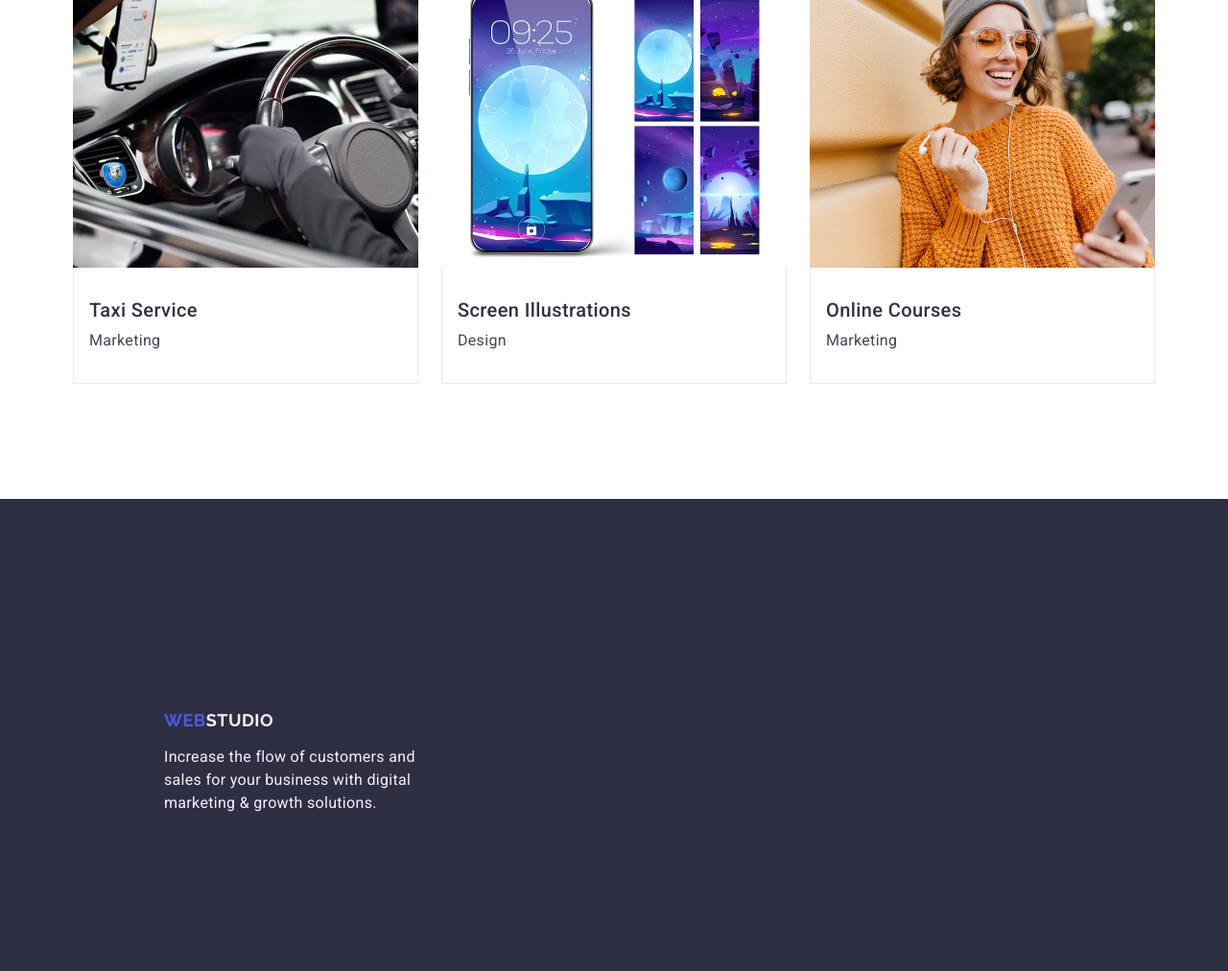
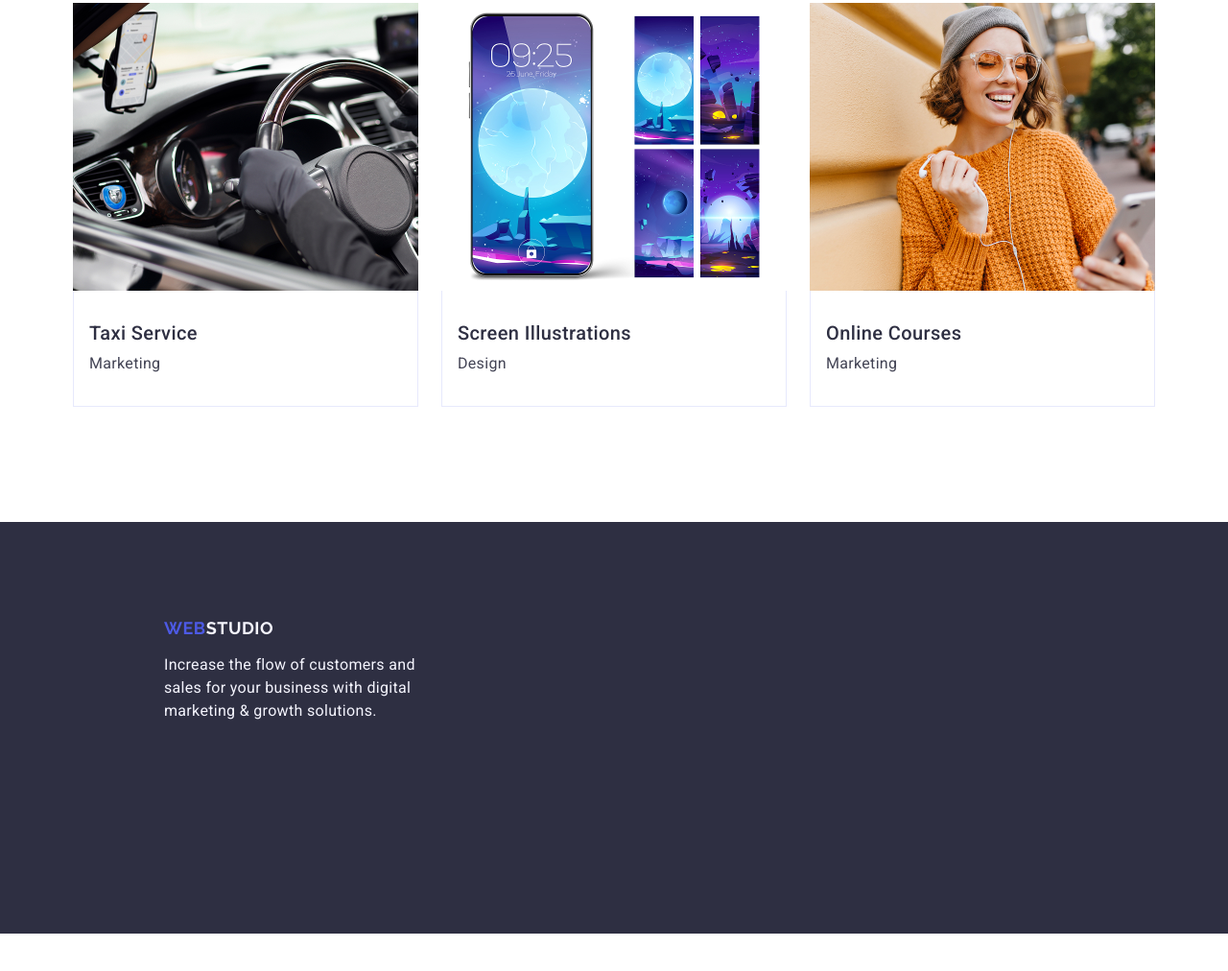
Before and after one commit to polinaPoddubnyak/goit-markup-hw-03, a plain HTML site: page index.html in a window 1280 px wide. Shown: the part 2823-3835 px from the top of the page at 96% size. After the commit the page ends 3796 px from the top, so only its background shows below. Drawn offline with nearby package versions, Linux system fonts and the light colour scheme.

Commit message:
add changes in css file

```diff
--- a/css/styles.css
+++ b/css/styles.css
@@ -259,13 +259,13 @@ section {
   display: flex;
   flex-wrap: wrap;
   gap: 24px;
+  row-gap: 48px;
   list-style: none;
 }
 
 .portfolio-li {
   width: calc((100% - 48px) / 3);
   text-align: left;
-  row-gap: 48px;
 }
 
 .portfolio-info {
@@ -309,15 +309,14 @@ section {
 }
 
 .footer .logo {
-  margin-top: 120px;
+  display: inline-block;
   margin-bottom: 16px;
-  display: inline-block;
 }
 
 .footer-text {
   line-height: 1.5;
   color: #f4f4fd;
   letter-spacing: 0.02em;
-  width: 264px;
+  max-width: 264px;
   margin-bottom: 120px;
 }
```
